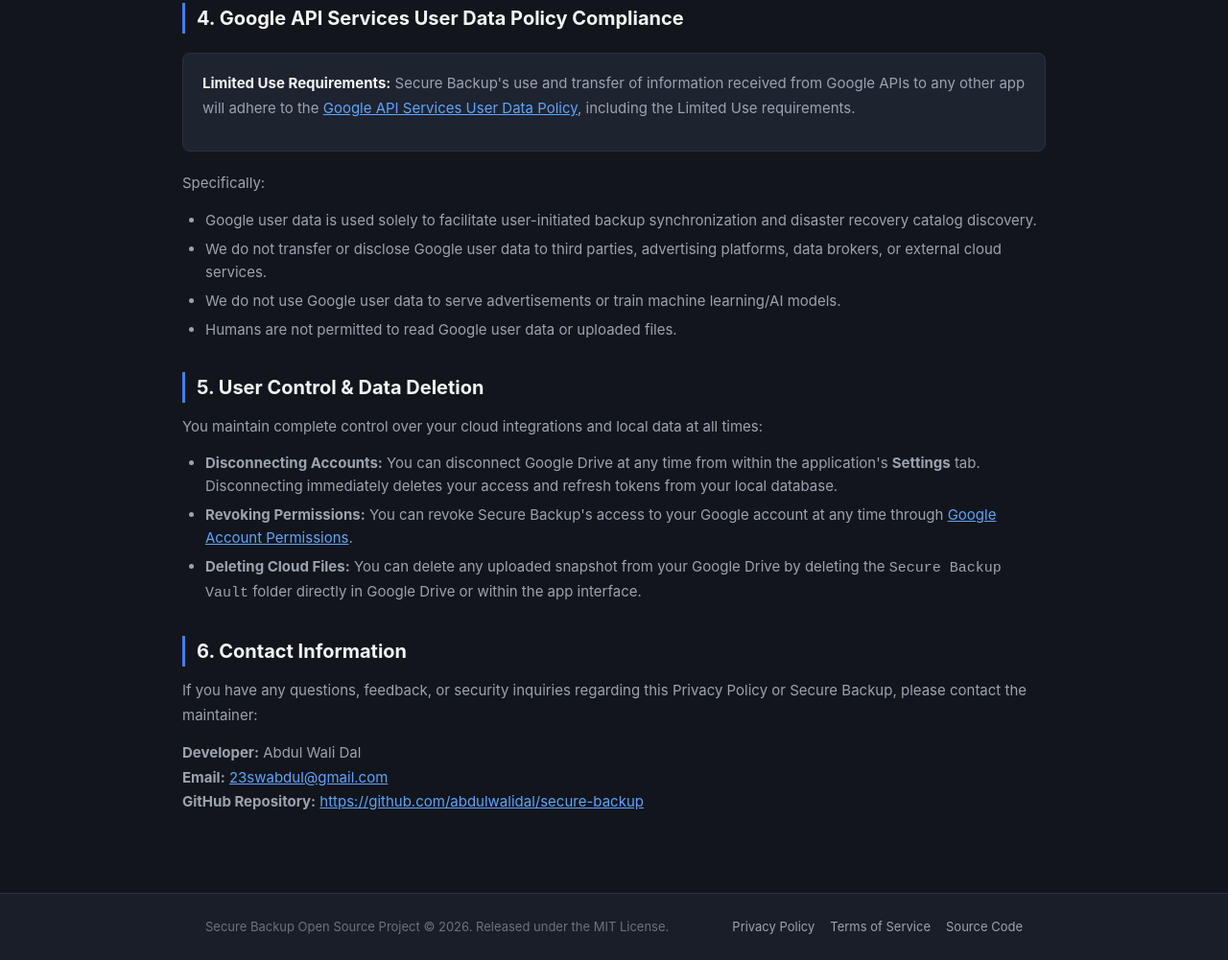
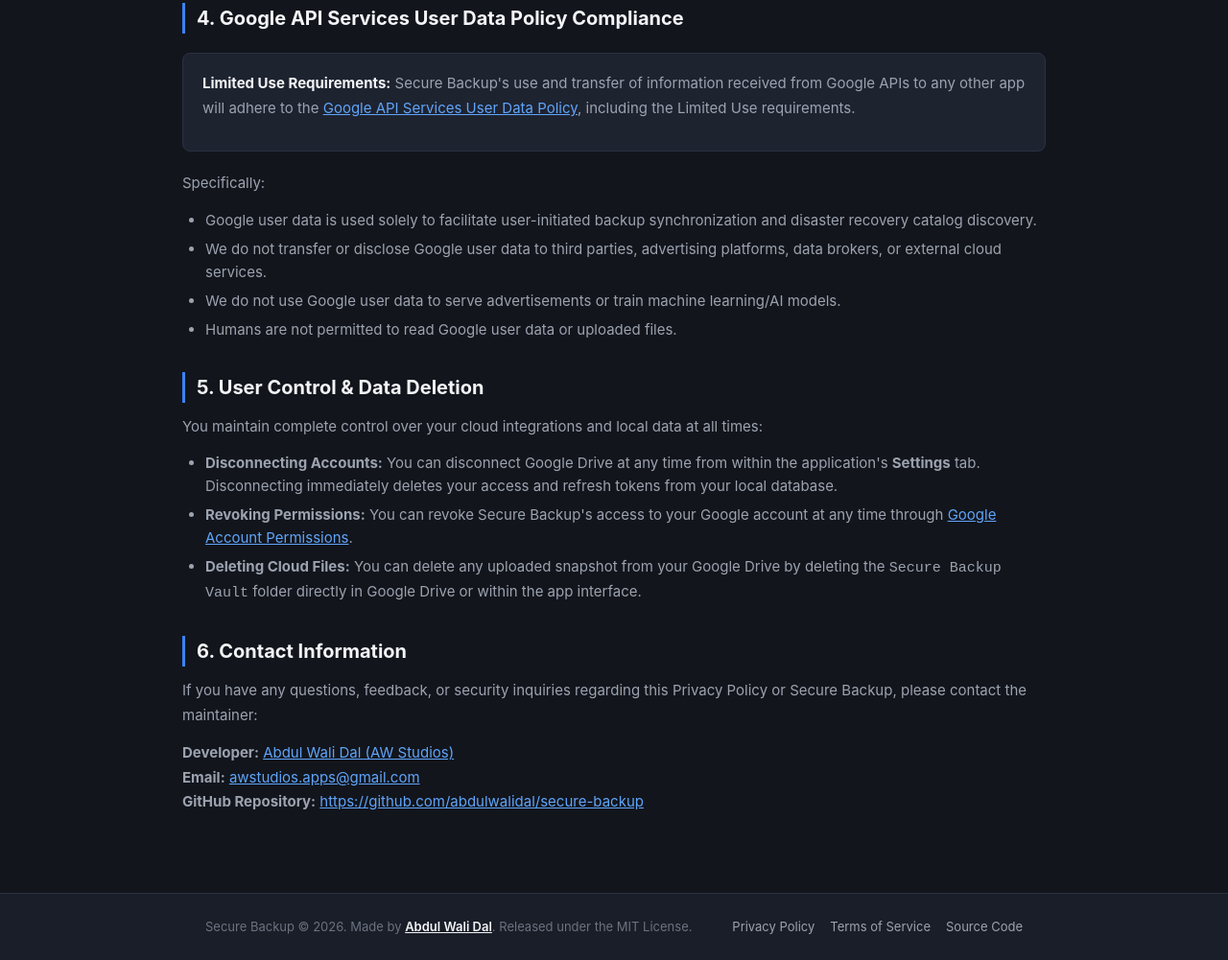
Before and after one commit to IqraaGul/secure-backup, a website built with Vite: page docs/privacy.html in a window 1280 px wide. Shown: the part 1268-2269 px from the top of the page at 96% size. Built offline with nearby package versions, Linux system fonts and the light colour scheme.

Commit message:
docs: update contact email to awstudios.apps@gmail.com and add author GitHub profile link

```diff
--- a/docs/privacy.html
+++ b/docs/privacy.html
@@ -95,8 +95,8 @@
       <section>
         <h2>6. Contact Information</h2>
         <p>If you have any questions, feedback, or security inquiries regarding this Privacy Policy or Secure Backup, please contact the maintainer:</p>
-        <p><strong>Developer:</strong> Abdul Wali Dal<br>
-        <strong>Email:</strong> <a href="mailto:23swabdul@gmail.com" style="color: #60a5fa;">23swabdul@gmail.com</a><br>
+        <p><strong>Developer:</strong> <a href="https://github.com/abdulwalidal" target="_blank" rel="noopener noreferrer" style="color: #60a5fa;">Abdul Wali Dal (AW Studios)</a><br>
+        <strong>Email:</strong> <a href="mailto:awstudios.apps@gmail.com" style="color: #60a5fa;">awstudios.apps@gmail.com</a><br>
         <strong>GitHub Repository:</strong> <a href="https://github.com/abdulwalidal/secure-backup" target="_blank" rel="noopener noreferrer" style="color: #60a5fa;">https://github.com/abdulwalidal/secure-backup</a></p>
       </section>
     </div>
@@ -104,7 +104,7 @@
 
   <footer>
     <div class="container footer-content">
-      <span>Secure Backup Open Source Project &copy; 2026. Released under the MIT License.</span>
+      <span>Secure Backup &copy; 2026. Made by <a href="https://github.com/abdulwalidal" target="_blank" rel="noopener noreferrer" style="color: var(--text-main); font-weight: 600; text-decoration: underline;">Abdul Wali Dal</a>. Released under the MIT License.</span>
       <div class="footer-links">
         <a href="privacy.html">Privacy Policy</a>
         <a href="terms.html">Terms of Service</a>
```
Also changed, not shown: docs/index.html (+1 -1 lines), docs/terms.html (+3 -2 lines).
